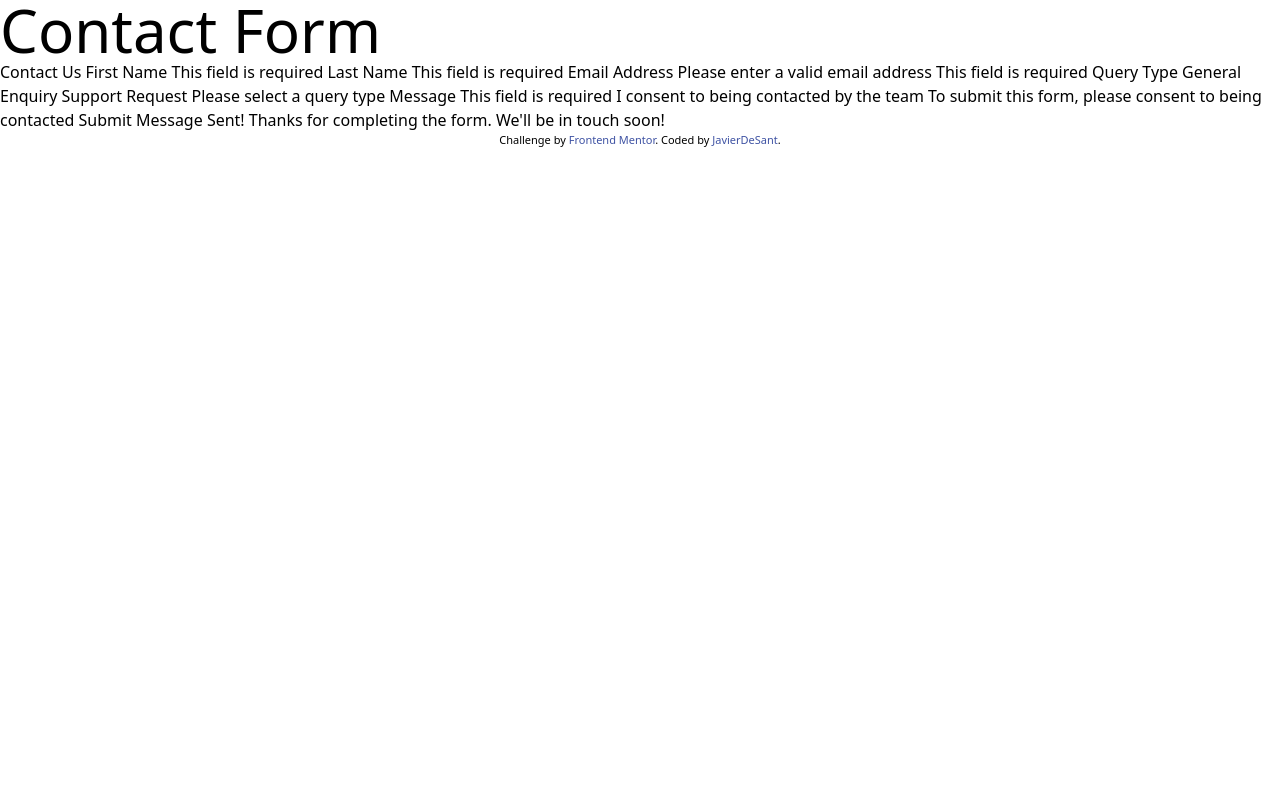
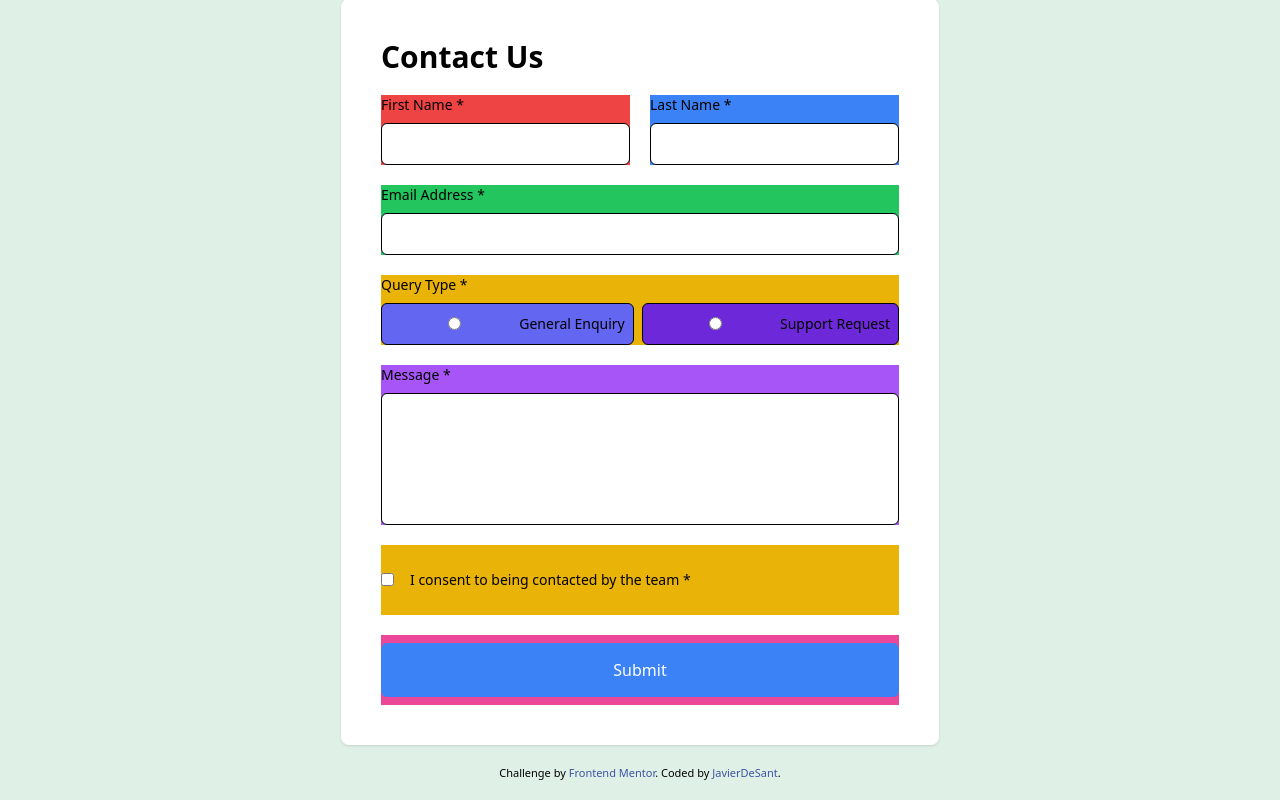
Before and after one commit to javierdesant/contact-form, a React (Vite) app: page / in a window 1280 px wide. Built offline with nearby package versions, Linux system fonts and the light colour scheme.

Commit message:
Add Form component Add base style to Form component

```diff
--- a/index.html
+++ b/index.html
@@ -5,6 +5,9 @@
     <link rel="icon" type="image/png" sizes="32x32" href="src/assets/images/favicon-32x32.png" />
     <meta name="viewport" content="width=device-width, initial-scale=1.0" />
     <title>Frontend Mentor | Contact Form</title>
+    <style>
+      body { background-color: hsl(148, 38%, 91%); }
+    </style>
   </head>
   <body>
     <div id="root"></div>
--- a/src/App.tsx
+++ b/src/App.tsx
@@ -1,43 +1,19 @@
+import Form from "./components/Form"
+
 function App() {
 
   return (
     <>
-      <h1 className=" text-6xl">Contact Form</h1>
+      <div className="flex flex-col h-screen items-center justify-center">
 
-      <body>
-        Contact Us
+        <Form />
 
-        First Name
-        This field is required
-
-        Last Name
-        This field is required
-
-        Email Address
-        Please enter a valid email address
-        This field is required
-
-        Query Type
-        General Enquiry
-        Support Request
-        Please select a query type
-
-        Message
-        This field is required
-
-        I consent to being contacted by the team
-        To submit this form, please consent to being contacted
-
-        Submit
-
-        Message Sent!
-        Thanks for completing the form. We'll be in touch soon!
-
-        <div className="attribution">
+        <div className="attribution m-5">
           Challenge by <a href="https://www.frontendmentor.io?ref=challenge" target="_blank" className="hover:underline">Frontend Mentor</a>.
           Coded by <a href="https://github.com/javierdesant" target="_blank" className="hover:underline">JavierDeSant</a>.
         </div>
-      </body>
+
+      </div>
     </>
   )
 }
--- /dev/null
+++ b/src/components/Form.tsx
@@ -0,0 +1,116 @@
+import { FunctionComponent } from "react";
+
+interface FormProps {
+
+}
+
+const Form: FunctionComponent<FormProps> = () => {
+    return (
+        <form
+            className="space-y-5 bg-white p-10 rounded-lg shadow"
+        >
+            <h1 className="text-3xl font-bold">Contact Us</h1>
+
+            <div className="grid grid-flow-row grid-rows-7 grid-cols-2 gap-5">
+                <div className="flex grow flex-col space-y-2 bg-red-500">
+                    <label htmlFor="first-name" className="text-sm">First Name *</label>
+                    <input
+                        id="first-name"
+                        type="text"
+                        className="flex grow border border-black p-2 rounded-md"
+                        // value={activity.name}
+                        // onChange={handleChange}
+                />
+                    {/* This field is required */}
+                </div>
+
+                <div className="flex grow flex-col space-y-2 bg-blue-500">
+                    <label htmlFor="last-name" className="text-sm">Last Name *</label>
+                    <input
+                        id="last-name"
+                        type="text"
+                        className="flex grow border border-black p-2 rounded-md"
+                        // onEmptied={}
+                        // onError={}
+                        // value={activity.name}
+                        // onChange={handleChange}
+                    />
+                    {/* This field is required */}
+                </div>
+
+                <div className="flex grow flex-col col-span-2 space-y-2 bg-green-500">
+                    <label htmlFor="email" className="text-sm">Email Address *</label>
+                    <input
+                        id="email"
+                        type="email"
+                        className="flex grow border border-black p-2 rounded-md col-span-2"
+                        // onEmptied={}
+                        // onError={}
+                        // value={activity.name}
+                        // onChange={handleChange}
+                    />
+                    {/* Please enter a valid email address
+                        This field is required */}
+                </div>
+
+                <div className="flex grow flex-col col-span-2 space-y-2 bg-yellow-500">
+                    <span className="text-sm">Query Type *</span>
+                    <div className="flex grow gap-x-2">
+                        <div className="flex grow items-center border border-black p-2 rounded-md bg-indigo-500">
+                            <input
+                                id="general-enquiry"
+                                type="radio"
+                                name="query"
+                                className="flex grow row-span-1 items-center"
+                                />
+                            <label htmlFor="general-enquiry" className="text-sm">General Enquiry</label>
+                        </div>
+                        <div className="flex grow items-center border border-black p-2 rounded-md bg-violet-700">
+                            <input
+                                id="support-request"
+                                type="radio"
+                                name="query"
+                                className="flex grow row-span-1 items-center "
+                                />
+                            <label htmlFor="support-request" className="text-sm">Support Request</label>
+                        </div>
+                    </div>
+                </div>
+
+                <div className="flex grow flex-col col-span-2 row-span-2 space-y-2 bg-purple-500">
+                    <label htmlFor="message" className="text-sm">Message *</label>
+                    <input
+                        id="message"
+                        type="text"
+                        className="flex grow border border-black p-2 rounded-md col-span-2"
+                        // onEmptied={}
+                        // onError={}
+                        // value={activity.name}
+                        // onChange={handleChange}
+                    />
+                    {/* This field is required */}
+                </div>
+                <div className="flex grow col-span-2 items-center bg-yellow-500">
+                    <input
+                        id="consent"
+                        type="checkbox"
+                        className="flex grow-0 mr-4 border border-black p-2 rounded-md col-span-2"
+                        // onEmptied={}
+                        // onError={}
+                        // value={activity.name}
+                        // onChange={handleChange}
+                    />
+                    <label htmlFor="consent" className="text-sm">I consent to being contacted by the team *</label>
+                    {/* To submit this form, please consent to being contacted */}
+                </div>
+                <div className="flex grow col-span-2 py-2 bg-pink-500">
+                    <button type="submit" className="flex bg-blue-500 text-white grow items-center justify-center rounded-md">Submit</button>
+                </div>
+            </div>
+                {/* Message Sent!
+                Thanks for completing the form. We'll be in touch soon!  */}
+        </form>
+     );
+}
+
+export default Form;
```
